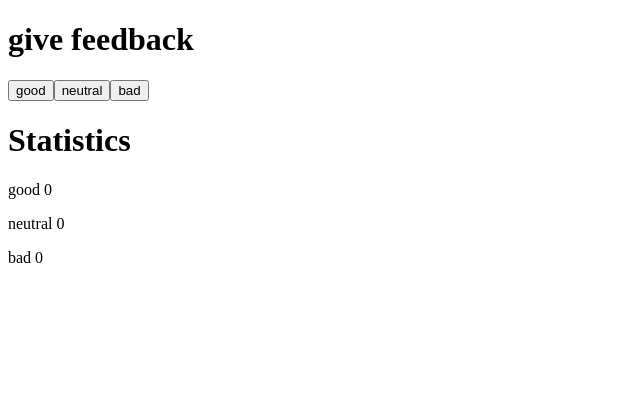
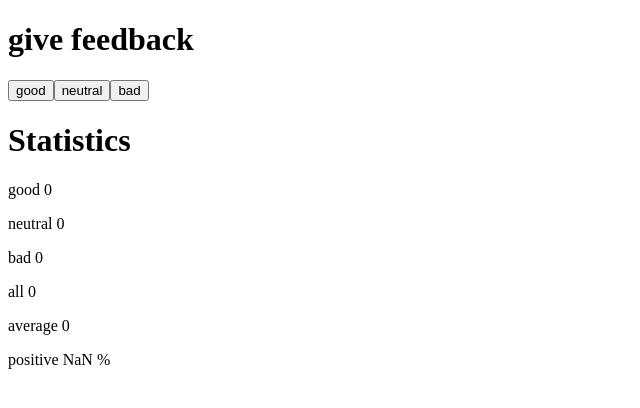
Before and after one commit to Txsdrw/fullstackopen, a React (Vite) app in the folder part1/unicafe/: page / in a window 1280 px wide. Shown: the top 408 px of the page, without its empty margins (0-640 px from the left). Built offline with nearby package versions, Linux system fonts and the light colour scheme.

Commit message:
ex 1.7: unicafe step2

```diff
--- a/part1/unicafe/src/App.jsx
+++ b/part1/unicafe/src/App.jsx
@@ -5,6 +5,9 @@ const App = () => {
   const [good, setGood] = useState(0);
   const [neutral, setNeutral] = useState(0);
   const [bad, setBad] = useState(0);
+
+  const scoreSum = good + neutral + bad
+  const avg = (good - bad)/ scoreSum
 
   const handleAddGood = () => {
     setGood(good + 1)
@@ -32,6 +35,9 @@ const App = () => {
         <p>good {good}</p>
         <p>neutral {neutral}</p>
         <p>bad {bad}</p>
+        <p>all {scoreSum}</p>
+        <p>average {!avg ? 0 : avg}</p>
+        <p>positive {100 * good / scoreSum} %</p>
       </div>
     </>
   );
```
